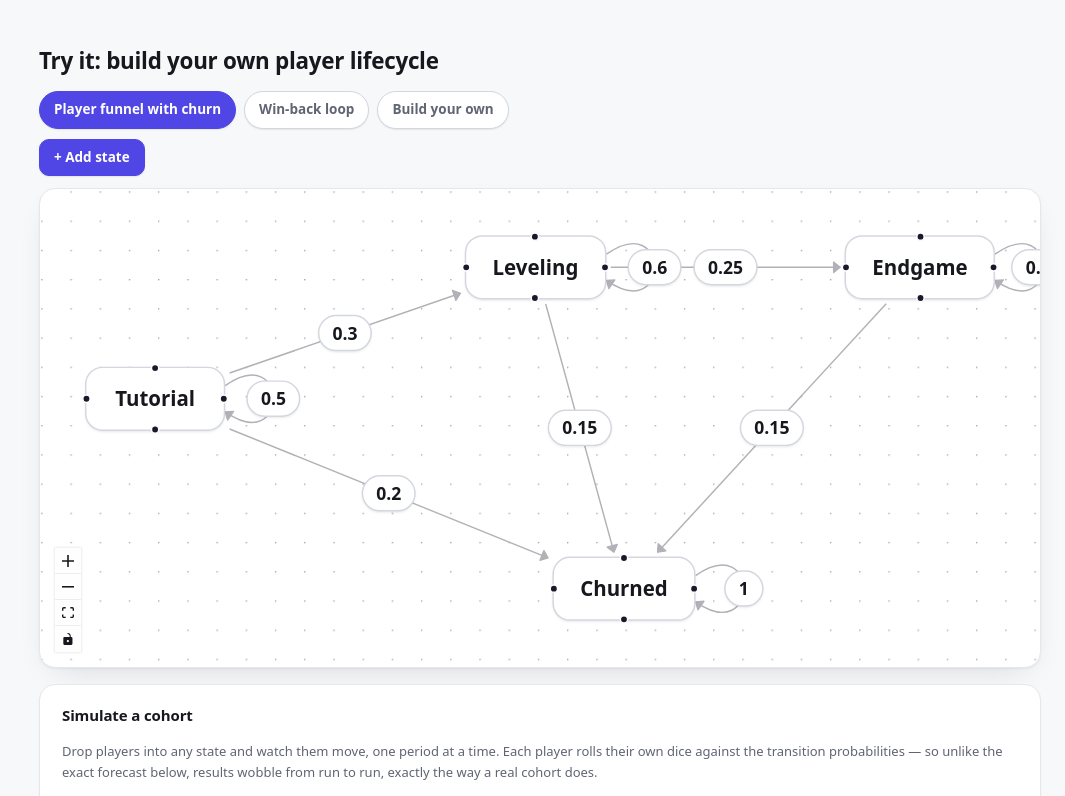
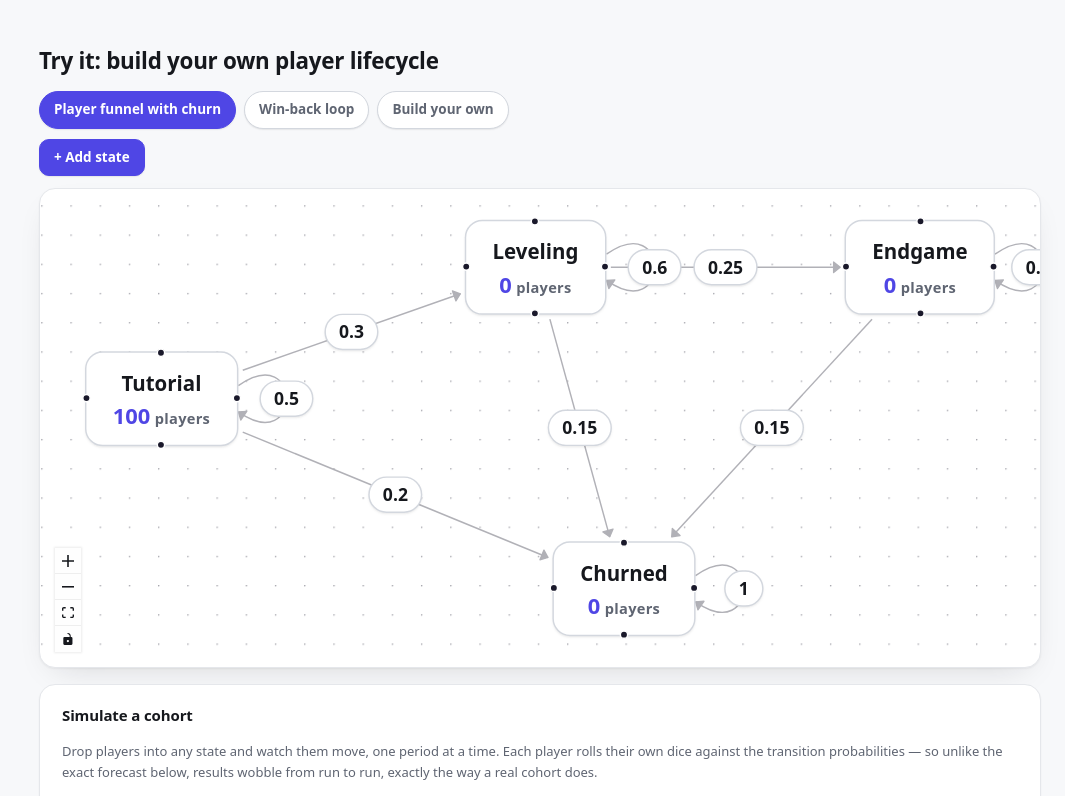
Before and after one commit to ugurkc/markov-transitions, a React (Vite) app: page / in a window 1280 px wide. Shown: the part 1684-2480 px from the top of the page, without its empty margins (215-1280 px from the left). Built offline with nearby package versions, Linux system fonts and the light colour scheme.

Commit message:
Show live populations in nodes and per-edge flow counts

```diff
--- a/src/components/ChainCanvas.tsx
+++ b/src/components/ChainCanvas.tsx
@@ -51,9 +51,11 @@ function ChainCanvasInner({ chain, dispatch, theme, sim }: ChainCanvasProps) {
 
   const validation = useMemo(() => validateChain(chain), [chain])
 
+  const showCounts = sim.runnable && sim.initialCounts.some((n) => n > 0)
+
   const nodes = useMemo<Node[]>(
     () =>
-      chain.states.map((s) => ({
+      chain.states.map((s, i) => ({
         id: s.id,
         type: 'state',
         position: s.position,
@@ -63,10 +65,11 @@ function ChainCanvasInner({ chain, dispatch, theme, sim }: ChainCanvasProps) {
           name: s.name,
           invalid: validation.invalidStateIds.includes(s.id),
           rowSum: validation.rowSums[s.id] ?? 0,
+          count: showCounts ? (sim.displayCounts[i] ?? 0) : undefined,
           onRename: (name: string) => dispatch({ type: 'renameState', id: s.id, name }),
         },
       })),
-    [chain.states, selected, validation, dispatch],
+    [chain.states, selected, validation, dispatch, showCounts, sim.displayCounts],
   )
 
   const edges = useMemo<Edge[]>(() => {
--- a/src/components/SimulationOverlay.tsx
+++ b/src/components/SimulationOverlay.tsx
@@ -15,7 +15,9 @@ interface SimulationOverlayProps {
 /** Most tokens drawn for a single move — a crowd reads as a crowd well before this. */
 const MAX_DOTS_PER_MOVE = 10
 /** How far apart trailing tokens sit along the path. */
-const DOT_STAGGER = 0.05
+const DOT_STAGGER = 0.045
+/** How far off the path the flow count sits, clear of the probability pill. */
+const LABEL_OFFSET = 21
 
 /** Ease-in-out so players accelerate away and settle into the target. */
 const smoothstep = (t: number) => t * t * (3 - 2 * t)
@@ -56,6 +58,8 @@ export function SimulationOverlay({
   const forward = new Set(chain.transitions.map((t) => `${t.from}->${t.to}`))
 
   const dots: { key: string; x: number; y: number; r: number }[] = []
+  const labels: { key: string; x: number; y: number; count: number }[] = []
+
   if (visible) {
     for (const move of moves) {
       const fromState = chain.states[move.from]
@@ -66,20 +70,47 @@ export function SimulationOverlay({
       if (!s || !t) continue
 
       const selfLoop = move.from === move.to
+      const hasReverse = !selfLoop && forward.has(`${toState.id}->${fromState.id}`)
+      // Travellers run centre-to-centre so they are seen arriving *inside* the
+      // destination instead of stopping short at its border. Self-loops keep
+      // the drawn arc: those players never leave, and routing them through the
+      // node would just scribble over its own population count.
       const geom = edgeGeometry(s, t, {
         selfLoop,
-        hasReverse: !selfLoop && forward.has(`${toState.id}->${fromState.id}`),
+        hasReverse,
+        endpoints: selfLoop ? 'border' : 'center',
       })
+      // Counts ride the drawn edge, so they stay clear of node interiors.
+      const labelGeom = selfLoop ? geom : edgeGeometry(s, t, { selfLoop, hasReverse })
 
       const n = Math.min(move.count, MAX_DOTS_PER_MOVE)
+      // Every token, including the last of a staggered trail, completes its
+      // trip within the period — otherwise the stragglers get cut off when
+      // the next period's moves take over.
+      const span = Math.max(0.2, 1 - (n - 1) * DOT_STAGGER)
       // Bigger flows get slightly fatter tokens, so a 200-player stream still
       // reads as heavier than a 3-player trickle once both are dot-capped.
       const r = 3.2 + Math.min(2.6, Math.log2(move.count + 1) * 0.6)
       for (let k = 0; k < n; k++) {
-        const t01 = Math.max(0, Math.min(1, progress - k * DOT_STAGGER))
+        const t01 = Math.max(0, Math.min(1, (progress - k * DOT_STAGGER) / span))
         const p = pointAt(geom, smoothstep(t01))
         dots.push({ key: `${move.from}-${move.to}-${k}`, x: p.x, y: p.y, r })
       }
+
+      // Offset the count perpendicular to the path so it clears the
+      // probability pill that already sits at the midpoint.
+      const mid = pointAt(labelGeom, 0.5)
+      const before = pointAt(labelGeom, 0.46)
+      const after = pointAt(labelGeom, 0.54)
+      const dx = after.x - before.x
+      const dy = after.y - before.y
+      const len = Math.hypot(dx, dy) || 1
+      labels.push({
+        key: `${move.from}-${move.to}`,
+        x: mid.x + (-dy / len) * LABEL_OFFSET,
+        y: mid.y + (dx / len) * LABEL_OFFSET,
+        count: move.count,
+      })
     }
   }
 
@@ -91,6 +122,18 @@ export function SimulationOverlay({
         {dots.map((d) => (
           <circle key={d.key} className="sim-dot" cx={d.x} cy={d.y} r={d.r} />
         ))}
+        {labels.map((l) => (
+          <text
+            key={l.key}
+            className="sim-flow-label"
+            x={l.x}
+            y={l.y}
+            textAnchor="middle"
+            dominantBaseline="central"
+          >
+            {l.count}
+          </text>
+        ))}
       </g>
     </svg>
   )
--- a/src/components/SimulationPanel.tsx
+++ b/src/components/SimulationPanel.tsx
@@ -101,7 +101,7 @@ export function SimulationPanel({ chain, sim }: SimulationPanelProps) {
 
       <DistributionBars
         items={chain.states.map((s, i) => {
-          const n = sim.counts[i] ?? 0
+          const n = sim.displayCounts[i] ?? 0
           return { id: s.id, name: s.name, value: n / scale, display: String(n) }
         })}
       />
--- a/src/components/StateNode.tsx
+++ b/src/components/StateNode.tsx
@@ -6,6 +6,8 @@ export interface StateNodeData {
   name: string
   invalid: boolean
   rowSum: number
+  /** Live simulated population; omitted when no cohort is loaded. */
+  count?: number
   onRename: (name: string) => void
 }
 
@@ -48,6 +50,14 @@ export function StateNode({ data }: NodeProps) {
       ) : (
         <span>{d.name}</span>
       )}
+      {d.count !== undefined && (
+        <div className="state-count">
+          {d.count}
+          <span className="state-count-unit">
+            {d.count === 1 ? 'player' : 'players'}
+          </span>
+        </div>
+      )}
       {d.invalid && <div className="row-sum-badge">Σ = {d.rowSum.toFixed(2)}</div>}
     </div>
   )
--- a/src/index.css
+++ b/src/index.css
@@ -510,8 +510,10 @@ a {
 
 /* --- Simulation --- */
 
-/* Sits above the edges inside the flow container and mirrors React Flow's
-   own pan/zoom transform, so tokens stay glued to the graph. */
+/* Mirrors React Flow's own pan/zoom transform so tokens stay glued to the
+   graph. Sits above the edges but below the nodes: arriving players slide
+   under their destination — reading as absorbed into it — instead of parking
+   on top of the population count. */
 .sim-overlay {
   position: absolute;
   inset: 0;
@@ -519,13 +521,47 @@ a {
   height: 100%;
   overflow: visible;
   pointer-events: none;
-  z-index: 5;
+  z-index: 2;
 }
 
 .sim-dot {
   fill: var(--accent);
   stroke: var(--surface);
   stroke-width: 1.2;
+}
+
+/* Outlined rather than boxed, so the count stays legible over edges and the
+   dotted background without a plate that would crowd the graph. */
+.sim-flow-label {
+  fill: var(--accent-strong);
+  stroke: var(--surface);
+  stroke-width: 3.5px;
+  paint-order: stroke;
+  font-family: inherit;
+  font-size: 12px;
+  font-weight: 700;
+  font-variant-numeric: tabular-nums;
+}
+
+/* Live population, shown inside each state while a cohort is loaded. */
+.state-count {
+  display: flex;
+  align-items: baseline;
+  justify-content: center;
+  gap: 3px;
+  margin-top: 3px;
+  color: var(--accent);
+  font-size: 15px;
+  font-weight: 700;
+  font-variant-numeric: tabular-nums;
+  line-height: 1.15;
+}
+
+.state-count-unit {
+  color: var(--muted);
+  font-size: 10px;
+  font-weight: 600;
+  letter-spacing: 0.02em;
 }
 
 .sim-panel {
--- a/src/lib/edgeGeometry.ts
+++ b/src/lib/edgeGeometry.ts
@@ -20,6 +20,13 @@ export interface EdgeGeomOptions {
   selfLoop: boolean
   /** True when a transition in the opposite direction also exists. */
   hasReverse: boolean
+  /**
+   * Where the path starts and stops. Edges stop at the node border so the
+   * arrowhead lands cleanly; travelling players run centre-to-centre so they
+   * are seen arriving *inside* the destination rather than winking out at
+   * its edge. Defaults to `'border'`.
+   */
+  endpoints?: 'border' | 'center'
 }
 
 const SELF_LOOP_RADIUS = 44
@@ -48,20 +55,22 @@ export function borderPoint(rect: Rect, tx: number, ty: number, pad = BORDER_PAD
  * the node's right side.
  */
 export function edgeGeometry(s: Rect, t: Rect, opts: EdgeGeomOptions): EdgeGeom {
+  const toCenter = opts.endpoints === 'center'
+
   if (opts.selfLoop) {
     const x = s.cx + s.w / 2
     const r = SELF_LOOP_RADIUS
     return {
       kind: 'cubic',
-      a: { x, y: s.cy - 9 },
+      a: toCenter ? { x: s.cx, y: s.cy } : { x, y: s.cy - 9 },
       c1: { x: x + r, y: s.cy - r * 0.9 },
       c2: { x: x + r, y: s.cy + r * 0.9 },
-      b: { x, y: s.cy + 9 },
+      b: toCenter ? { x: s.cx, y: s.cy } : { x, y: s.cy + 9 },
     }
   }
 
-  const a = borderPoint(s, t.cx, t.cy)
-  const b = borderPoint(t, s.cx, s.cy)
+  const a = toCenter ? { x: s.cx, y: s.cy } : borderPoint(s, t.cx, t.cy)
+  const b = toCenter ? { x: t.cx, y: t.cy } : borderPoint(t, s.cx, s.cy)
 
   if (!opts.hasReverse) return { kind: 'line', a, b }
 
--- a/src/lib/simulation.ts
+++ b/src/lib/simulation.ts
@@ -33,6 +33,29 @@ export function advancePos(
 ): number {
   const step = Math.max(0, dt) / msPerPeriod
   return Math.max(0, Math.min(lastPeriod, pos + step))
+}
+
+/**
+ * Blend two population snapshots for display partway through a period.
+ *
+ * Uses largest-remainder apportionment rather than plain rounding so the
+ * on-screen numbers stay whole *and* keep adding up to the same total — a
+ * cohort that briefly showed 101 of 100 players would undermine the whole
+ * point of watching individuals move.
+ */
+export function lerpCounts(a: number[], b: number[], t: number): number[] {
+  const raw = a.map((v, i) => v + ((b[i] ?? 0) - v) * t)
+  const total = Math.round(raw.reduce((s, v) => s + v, 0))
+  const out = raw.map((v) => Math.floor(v))
+  let remainder = total - out.reduce((s, v) => s + v, 0)
+  const byFraction = raw
+    .map((v, i) => ({ i, frac: v - Math.floor(v) }))
+    .sort((x, y) => y.frac - x.frac)
+  for (let k = 0; k < byFraction.length && remainder > 0; k++) {
+    out[byFraction[k].i]++
+    remainder--
+  }
+  return out
 }
 
 /** One period's worth of players travelling from one state to another. */
--- a/src/state/useSimulation.ts
+++ b/src/state/useSimulation.ts
@@ -1,7 +1,7 @@
 import { useCallback, useEffect, useMemo, useState } from 'react'
 import type { Chain } from '../lib/types'
 import { buildMatrix, validateChain } from '../lib/chain'
-import { advancePos, mulberry32, runSimulation } from '../lib/simulation'
+import { advancePos, lerpCounts, mulberry32, runSimulation } from '../lib/simulation'
 import type { Move, SimFrame } from '../lib/simulation'
 
 /** Milliseconds a single period takes to animate. */
@@ -28,6 +28,11 @@ export interface Simulation {
   initialCounts: number[]
   /** Population per state at the displayed period. */
   counts: number[]
+  /**
+   * Population blended toward the next period by `progress`, so the numbers
+   * shown on the nodes drain and fill in step with the travelling players.
+   */
+  displayCounts: number[]
   /** Moves leaving the displayed period — what the overlay animates. */
   moves: Move[]
   setCount: (stateId: string, n: number) => void
@@ -119,6 +124,11 @@ export function useSimulation(chain: Chain): Simulation {
   const period = Math.max(0, Math.min(Math.floor(pos), lastPeriod))
   const progress = pos - period
 
+  const counts = frames ? frames[period].counts : initialCounts
+  const displayCounts = frames
+    ? lerpCounts(counts, frames[period + 1]?.counts ?? counts, progress)
+    : initialCounts
+
   const setCount = useCallback((stateId: string, n: number) => {
     setCountsById((prev) => ({
       ...prev,
@@ -159,7 +169,8 @@ export function useSimulation(chain: Chain): Simulation {
     periods,
     speed,
     initialCounts,
-    counts: frames ? frames[period].counts : initialCounts,
+    counts,
+    displayCounts,
     moves: frames ? frames[period].moves : [],
     setCount,
     setPeriods,
```
Also changed, not shown: 2 other files (tests, documents, lock files or other folders).
